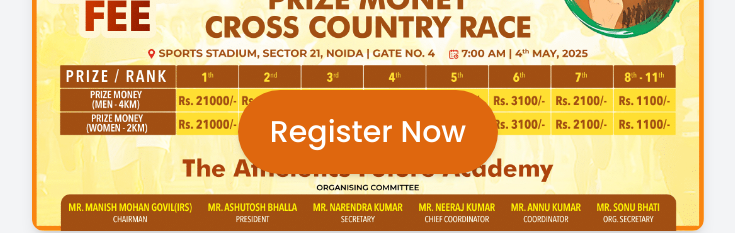
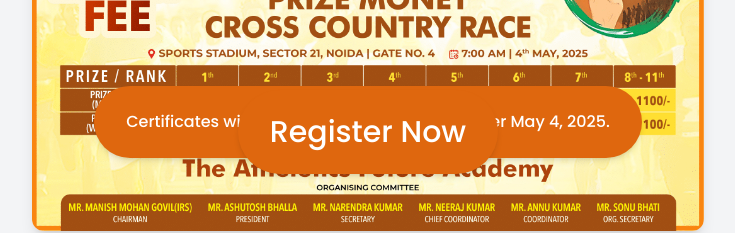
Before and after one commit to kamaljoshi7465/client-capture-app, a React (Create React App) app: page / in a window 1280 px wide. Shown: the part 606-839 px from the top of the page, without its empty margins (272-1007 px from the left). Built offline with nearby package versions, Linux system fonts and the light colour scheme.

Commit message:
HomePage.jsx edited online with Bitbucket

```diff
--- a/src/Pages/HomePage.jsx
+++ b/src/Pages/HomePage.jsx
@@ -44,6 +44,7 @@
           <div className="w-full max-w-2xl text-center py-2 text-lg text-orange-600 font-semibold">
             #ISupport1Nation1Election
           </div>
+          <div class="fixed bottom-5 left-0 right-0 flex justify-center px-4 py-4"><button class="bg-[#df670e] hover:bg-orange-700 text-white px-8 py-6 rounded-full text-1xl font-medium transition-all shadow-md"> Certificates will be available for download after May 4, 2025.</button></div>
           {/* Banner Image */}
           <div className="max-w-2xl mb-8">
             <img
```
